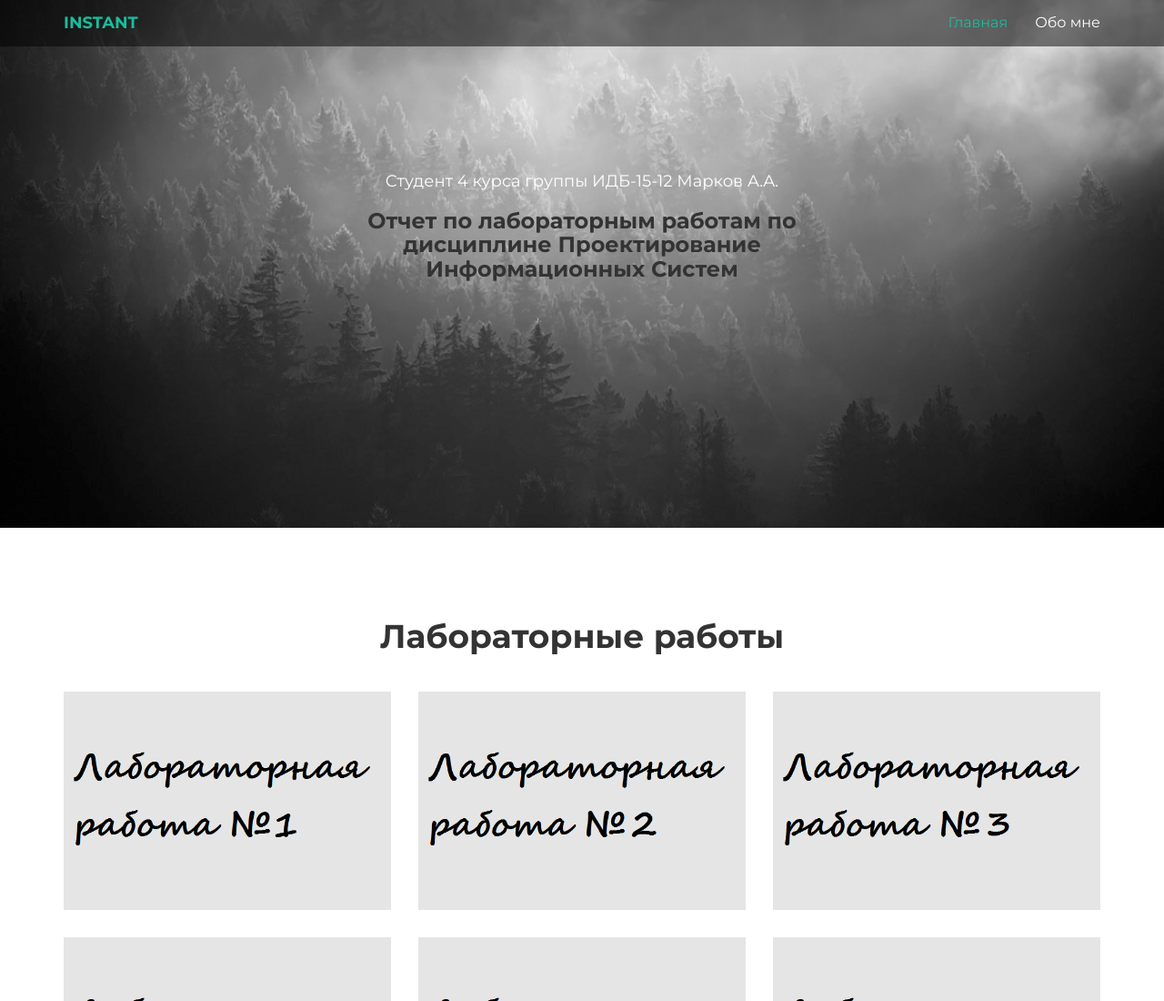
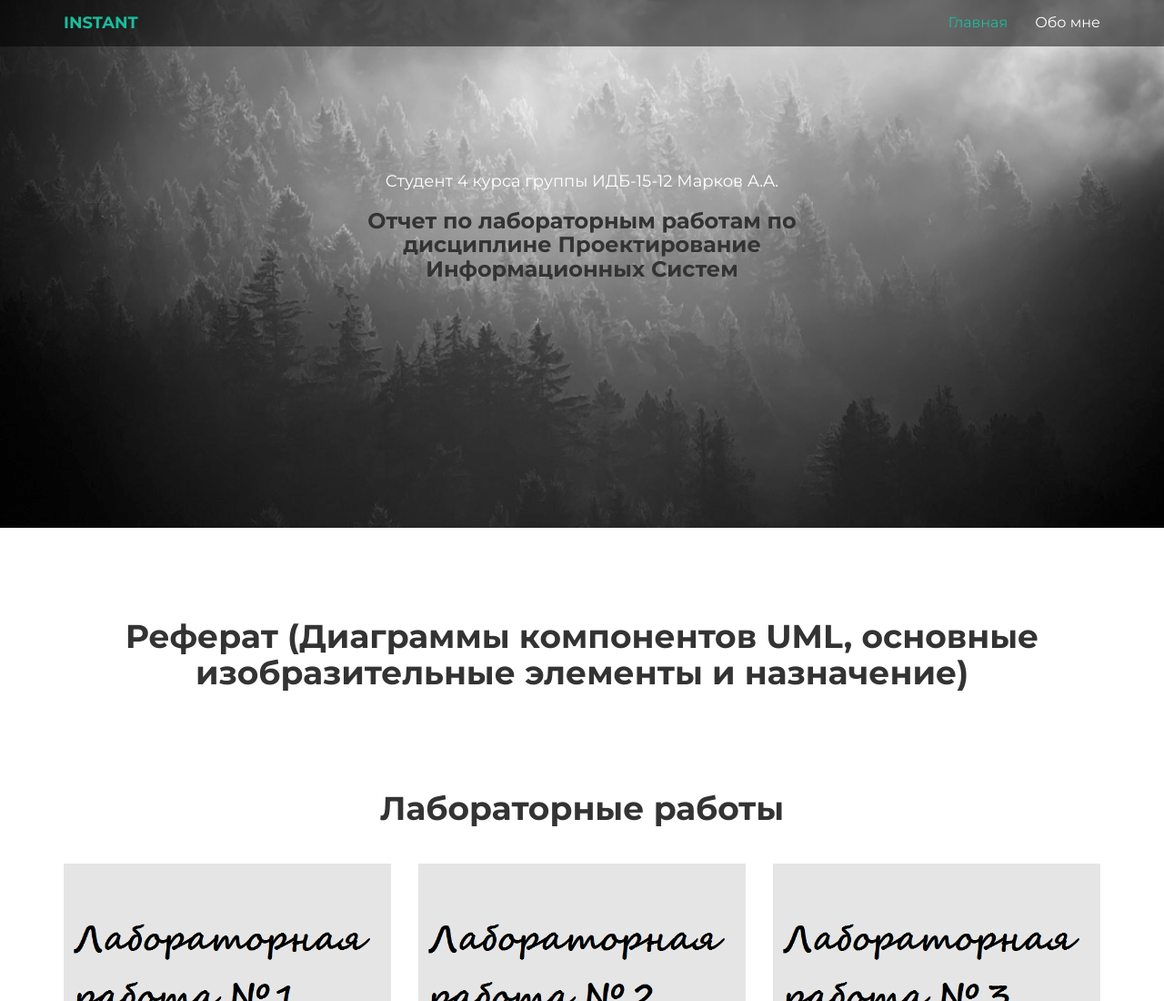
Before and after one commit to egoistos/egoistos.github.io, a plain HTML site: page index.html in a window 1280 px wide. Shown: the top 1100 px of the page at 91% size. Drawn offline with Linux system fonts and the light colour scheme.

Commit message:
Update index.html

```diff
--- a/index.html
+++ b/index.html
@@ -70,6 +70,9 @@
 
   <section id="Лабораторные работы"></section>
   <div class="container">
+	      <div class="row centered mt mb">
+		<h1><a style="color:#333" href="https://github.com/stankin/design-2019/wiki/exam_08">Реферат (Диаграммы компонентов UML, основные изобразительные элементы и назначение)</a></h1>
+	</div>
     <div class="row centered mt mb">
       <h1>Лабораторные работы</h1>
 
```
